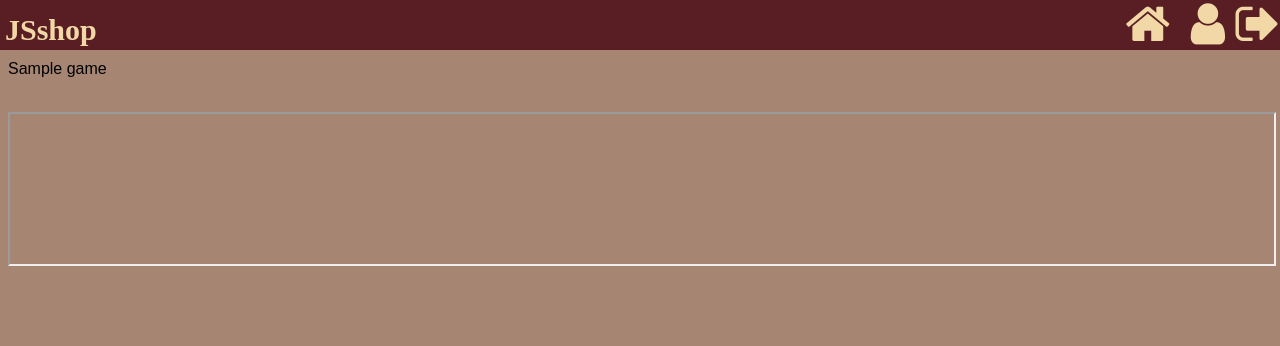
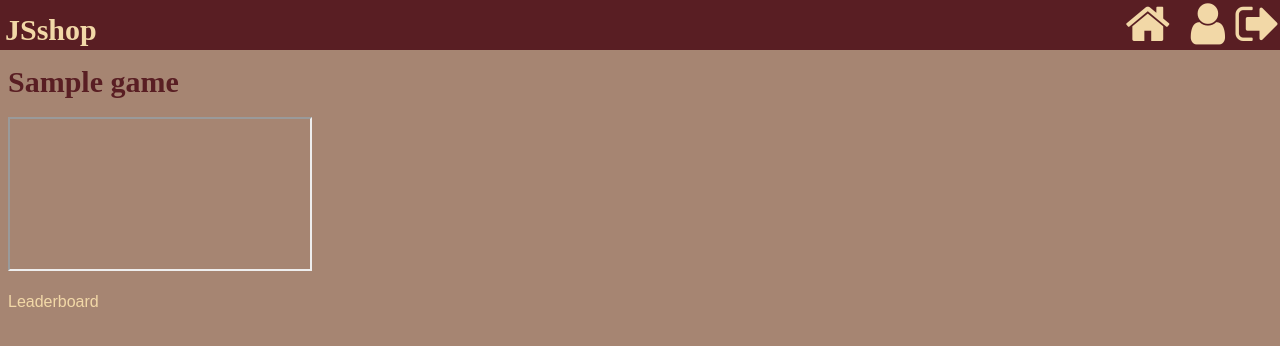
Before and after one commit to melnychukJS/wsd2015, a Django app: page /play/1 in a window 1280 px wide. Shown: the top 346 px of the page. Run offline with Django 3.2, Linux system fonts and the light colour scheme; a user stored in the database is signed in; tables that the repository leaves empty hold one stand-in row (values such as "Sample post"); parts of the project's set-up code (start-up, migrations or seed data) failed here and were passed over; some libraries are stand-ins or nearby versions.

Commit message:
Merged, fixed static routing, SETTING message

```diff
--- /dev/null
+++ b/jsShop/webshop/static/JS/play.js
@@ -0,0 +1,8 @@
+$(document).ready(function(){
+  window.addEventListener("message", function(evt){
+    if (evt.data.messageType === 'SETTING'){
+      $("iframe").width(evt.data.options.width);
+      $("iframe").height(evt.data.options.height);
+    }
+  });
+});
--- a/jsShop/webshop/static/stylesheets/home.css
+++ b/jsShop/webshop/static/stylesheets/home.css
@@ -77,9 +77,9 @@ a:visited{
 th, td{
   border: 1px solid black;
 }
-iframe{
+/*iframe{
   width: 100%;
-}
+}*/
 #game-list, #bought-game-list, #my-games{
   display: flex;
   justify-content: space-between;
--- a/jsShop/webshop/templates/webshop/base.html
+++ b/jsShop/webshop/templates/webshop/base.html
@@ -2,16 +2,17 @@
 <html lang="en">
   <head>
     <title>{% block title %}{% endblock %}</title>
-    <meta http-equiv="content-type" content="text/html"; charset="utf-8"/>
+    <meta http-equiv="content-type" content="text/html" charset="utf-8"/>
     <meta content=”width=device-width; initial-scale=1.0; maximum-scale=2.0; user-scalable=1;” name=”viewport”>
     <meta name=”viewport” content=”user-scalable=YES” />
-    <link href="/static/stylesheets/home.css" rel="stylesheet" type="text/css">
-    <link rel="stylesheet" href="/static/stylesheets/font-awesome-min.css">
-    <link rel="stylesheet" href="static/vendor/jquery-ui-1.11.4.custom/jquery-ui.css">
+    {% load staticfiles %}
+    <link href="{% static "stylesheets/home.css" %}" rel="stylesheet" type="text/css">
+    <link rel="stylesheet" href="{% static "stylesheets/font-awesome-min.css" %}">
+    <link rel="stylesheet" href="{% static "vendor/jquery-ui-1.11.4.custom/jquery-ui.css" %}">
     <link rel="stylesheet" href="https://maxcdn.bootstrapcdn.com/font-awesome/4.5.0/css/font-awesome.min.css">
-    <script src="/static/vendor/jquery-ui-1.11.4.custom/external/jquery/jquery.js"></script>
-    <script src="/static/vendor/jquery-ui-1.11.4.custom/jquery-ui.js"></script>
-    <script src="/static/vendor/ChartJS/Chart.js"></script>
+    <script src="{% static "vendor/jquery-ui-1.11.4.custom/external/jquery/jquery.js" %}"></script>
+    <script src="{% static "vendor/jquery-ui-1.11.4.custom/jquery-ui.js" %}"></script>
+    <script src="http://code.jquery.com/jquery-1.11.1.min.js"></script>
     <script>{% block script %}{% endblock %}</script>
   </head>
   <body>
--- a/jsShop/webshop/templates/webshop/play.html
+++ b/jsShop/webshop/templates/webshop/play.html
@@ -3,8 +3,11 @@
 {% block title %}Welcome to JSshop!{% endblock %}
 
 {% block content %}
+{% load staticfiles %}
   <div id="play-game">
-    <p id="gametitle">{{ temp.title }}</p><br>
-    <iframe src="{{ temp.link }}"></iframe>
+    <p class="gametitle">{{ temp.title }}</p><br/>
+    <iframe id="frame" src="{{ temp.link }}"></iframe><br/><br/>
+    <a href="">Leaderboard</a>
   </div>
+  <script src="{% static "JS/play.js" %}"></script>
 {% endblock %}
```
